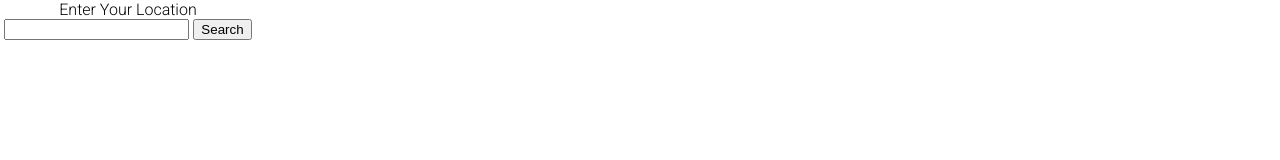
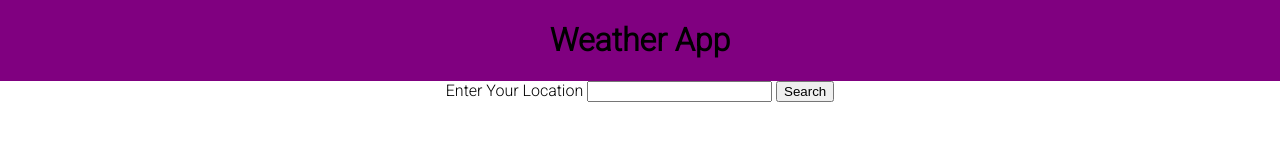
Before and after one commit to xonin-hush/Odin-Weather-App, a website built with webpack: page dist/index.html in a window 1280 px wide. Built offline with nearby package versions, Linux system fonts and the light colour scheme; a web font is replaced by a local one.

Commit message:
Create header

```diff
--- a/src/style.css
+++ b/src/style.css
@@ -7,7 +7,8 @@ body {
     grid-template-rows: 1fr 6fr;
     text-align: center;
     font-family: 'Roboto', sans-serif;
-
+display: flex;
+flex-direction: column;
 }
 
 html {
@@ -15,3 +16,7 @@ html {
     margin: 0px;
 
 }
+#header{
+    width: 100%;
+    background-color: purple;
+}
```
Also changed, not shown: dist/index.html.
